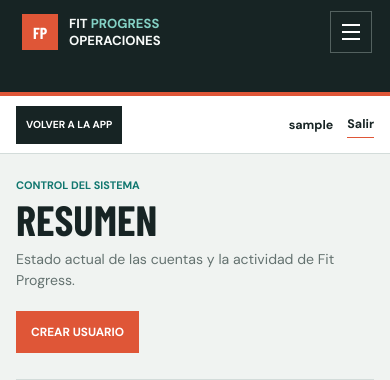
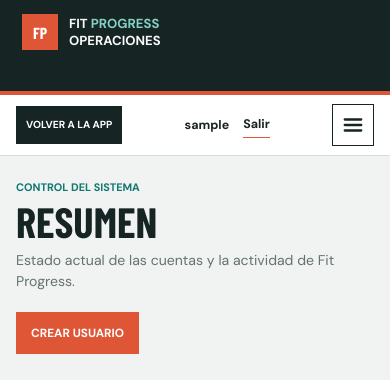
Before and after one commit to Carlitosdm26/fit-progress, a Django app: page /admin/ in a window 390 px wide. Shown: the top 380 px of the page. Run offline with Django 5.2, Linux system fonts and the light colour scheme; the visitor is signed in with stand-in values (Sample User, id 1); data comes from the database, SQL or seed files in the repository; data that the repository does not hold is empty; some web fonts are replaced.

Commit message:
Move hamburger to the mobile top bar
Use a high-contrast SVG icon in the top header and show the menu control at mobile widths.

Co-authored-by: Copilot <223556219+Copilot@users.noreply.github.com>

```diff
--- a/tracker/templates/tracker/admin/base.html
+++ b/tracker/templates/tracker/admin/base.html
@@ -17,9 +17,9 @@
         .brand { display: flex; min-width: 0; align-items: center; gap: 11px; padding: 4px 8px 32px; text-decoration: none; font-size: .82rem; font-weight: 700; }
         .brand-mark { display: grid; place-items: center; width: 36px; height: 36px; background: var(--hot); color: white; font: 800 1rem "Barlow Condensed", sans-serif; }
         .brand strong { color: #84d1c5; }
-        .menu-toggle { display: none; width: 42px; height: 42px; border: 1px solid #53615f; background: transparent; color: white; cursor: pointer; }
-        .menu-icon { display: grid; gap: 5px; justify-content: center; }
-        .menu-icon span { display: block; width: 18px; height: 2px; background: currentColor; }
+        .menu-toggle { display: none; flex: 0 0 42px; width: 42px; height: 42px; border: 1px solid var(--ink); background: white; color: var(--ink); cursor: pointer; }
+        .menu-toggle svg { display: block; width: 22px; height: 22px; margin: auto; }
+        .menu-toggle:focus-visible { outline: 2px solid var(--teal); outline-offset: 2px; }
         .rail-label { margin: 14px 8px 8px; color: #9caaa7; font-size: .64rem; font-weight: 700; text-transform: uppercase; }
         .rail-link { display: flex; align-items: center; min-height: 42px; margin: 2px 0; padding: 0 10px; border-left: 3px solid transparent; color: #e1e9e6; text-decoration: none; font-size: .84rem; }
         .rail-link:hover, .rail-link[aria-current="page"] { border-left-color: var(--hot); background: #263838; color: white; }
@@ -94,7 +94,7 @@
         .set-heading { color: var(--muted); font-size: .64rem; font-weight: 700; text-transform: uppercase; }
         .set-label { display: none; }
         .set-action { text-align: right; }
-        @media (max-width: 820px) { body { grid-template-columns: minmax(0, 1fr); } .rail { width: 100%; min-width: 0; min-height: auto; padding: 10px 18px; border-right: 0; border-bottom: 4px solid var(--hot); } .rail-header { min-height: 44px; } .brand { padding: 2px 4px; } .menu-toggle { display: inline-grid; place-items: center; } .rail-label, .rail-foot { display: none; } .rail-links { display: none; width: 100%; padding-top: 10px; } .rail-links.is-open { display: grid; } .rail-link { width: 100%; min-height: 42px; margin: 1px 0; } .top-actions { gap: 12px; } .metrics { grid-template-columns: repeat(2, minmax(0, 1fr)); } .metric:nth-child(2) { border-right: 0; } .metric:nth-child(-n+2) { border-bottom: 1px solid var(--line); } .form-layout, .detail-grid { grid-template-columns: 1fr; } }
+        @media (max-width: 820px) { body { grid-template-columns: minmax(0, 1fr); } .rail { width: 100%; min-width: 0; min-height: auto; padding: 10px 18px; border-right: 0; border-bottom: 4px solid var(--hot); } .rail-header { min-height: 44px; } .brand { padding: 2px 4px; } .rail-label, .rail-foot { display: none; } .rail-links { display: none; width: 100%; padding-top: 10px; } .rail-links.is-open { display: grid; } .rail-link { width: 100%; min-height: 42px; margin: 1px 0; } .top-actions { gap: 12px; } .menu-toggle { display: block; } .metrics { grid-template-columns: repeat(2, minmax(0, 1fr)); } .metric:nth-child(2) { border-right: 0; } .metric:nth-child(-n+2) { border-bottom: 1px solid var(--line); } .form-layout, .detail-grid { grid-template-columns: 1fr; } }
         @media (max-width: 520px) { .topline { align-items: center; min-height: 58px; padding: 9px 16px; } .crumb { display: none; } .top-actions { width: 100%; justify-content: space-between; } .app-link { min-height: 38px; padding: 0 10px; font-size: .64rem; } .content { padding: 24px 16px 48px; } .heading { align-items: flex-start; flex-direction: column; } .heading .form-actions { margin-top: 0; } .metrics { margin-top: 18px; } .metric { padding: 14px; } .metric-value { font-size: 1.9rem; } .form-fields { grid-template-columns: 1fr; } .form-fields .wide { grid-column: auto; } th, td { padding: 11px 10px; } .form-section { padding: 16px; } .set-heading { display: none; } .set-row { grid-template-columns: 1fr 1fr; gap: 10px 12px; padding: 12px 8px; } .set-value { display: flex; justify-content: space-between; gap: 8px; } .set-label { display: inline; color: var(--muted); font-size: .65rem; font-weight: 700; text-transform: uppercase; } .set-action { text-align: left; } }
     </style>
 </head>
@@ -102,7 +102,6 @@
     <aside class="rail">
         <div class="rail-header">
             <a class="brand" href="{% url 'panel_admin:inicio' %}"><span class="brand-mark">FP</span><span>FIT <strong>PROGRESS</strong><br>OPERACIONES</span></a>
-            <button class="menu-toggle" type="button" aria-label="Abrir menú de administración" aria-expanded="false" aria-controls="admin-navigation"><span class="menu-icon" aria-hidden="true"><span></span><span></span><span></span></span></button>
         </div>
         <div class="rail-label">Gestión</div>
         <nav class="rail-links" id="admin-navigation" aria-label="Administración">
@@ -115,7 +114,7 @@
         <div class="rail-foot">Panel de gestión<br>Acceso restringido</div>
     </aside>
     <div class="shell">
-        <header class="topline"><span class="crumb">Fit Progress / Administración</span><div class="top-actions"><a class="button secondary app-link" href="{% url 'inicio' %}">Volver a la app</a><div class="top-user"><span>{{ request.user.username }}</span><form method="post" action="{% url 'logout' %}">{% csrf_token %}<button class="logout" type="submit">Salir</button></form></div></div></header>
+        <header class="topline"><span class="crumb">Fit Progress / Administración</span><div class="top-actions"><a class="button secondary app-link" href="{% url 'inicio' %}">Volver a la app</a><div class="top-user"><span>{{ request.user.username }}</span><form method="post" action="{% url 'logout' %}">{% csrf_token %}<button class="logout" type="submit">Salir</button></form></div><button class="menu-toggle" type="button" aria-label="Abrir menú de administración" aria-expanded="false" aria-controls="admin-navigation"><svg viewBox="0 0 24 24" fill="none" stroke="currentColor" stroke-width="2.5" stroke-linecap="round" aria-hidden="true"><path d="M3 6h18M3 12h18M3 18h18"></path></svg></button></div></header>
         <main class="content">
             {% for message in messages %}<div class="message" role="status">{{ message }}</div>{% endfor %}
             {% block content %}{% endblock %}
```
Also changed, not shown: tracker/tests.py (+9 -0 lines).
